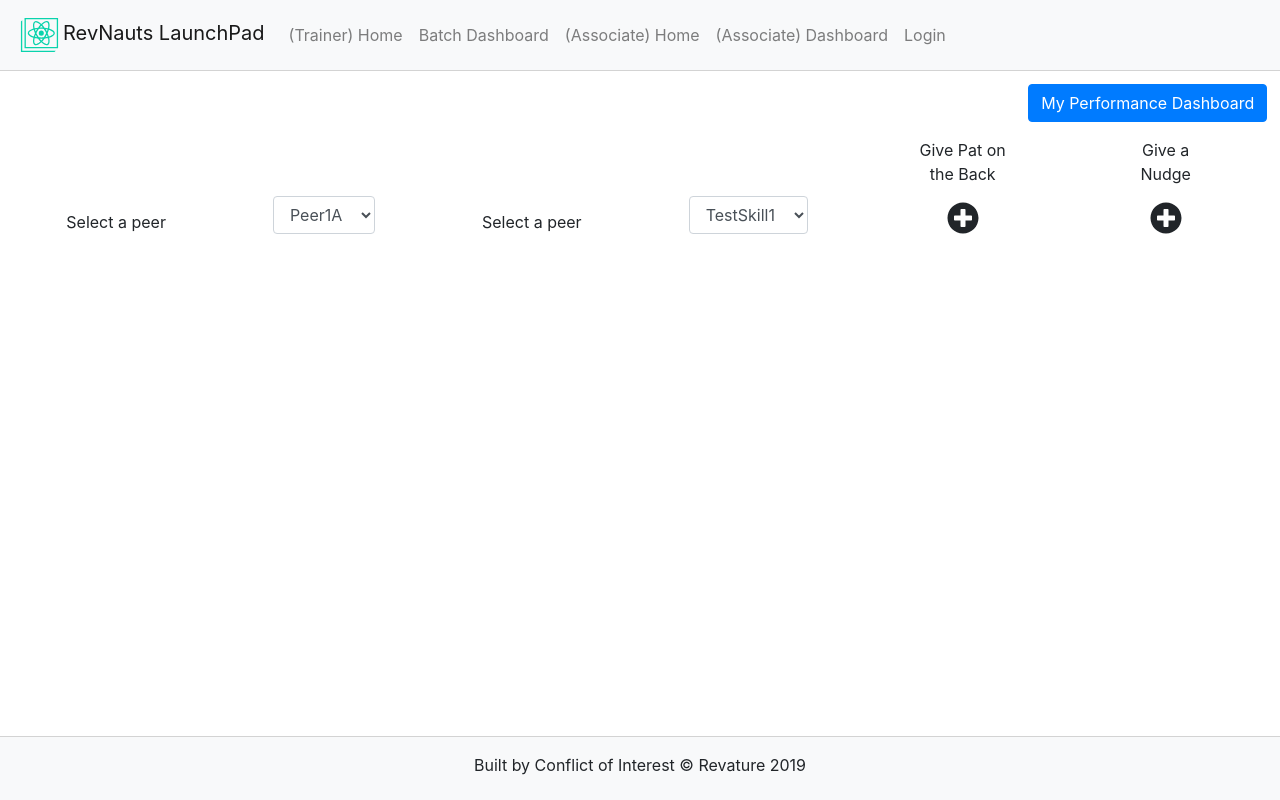
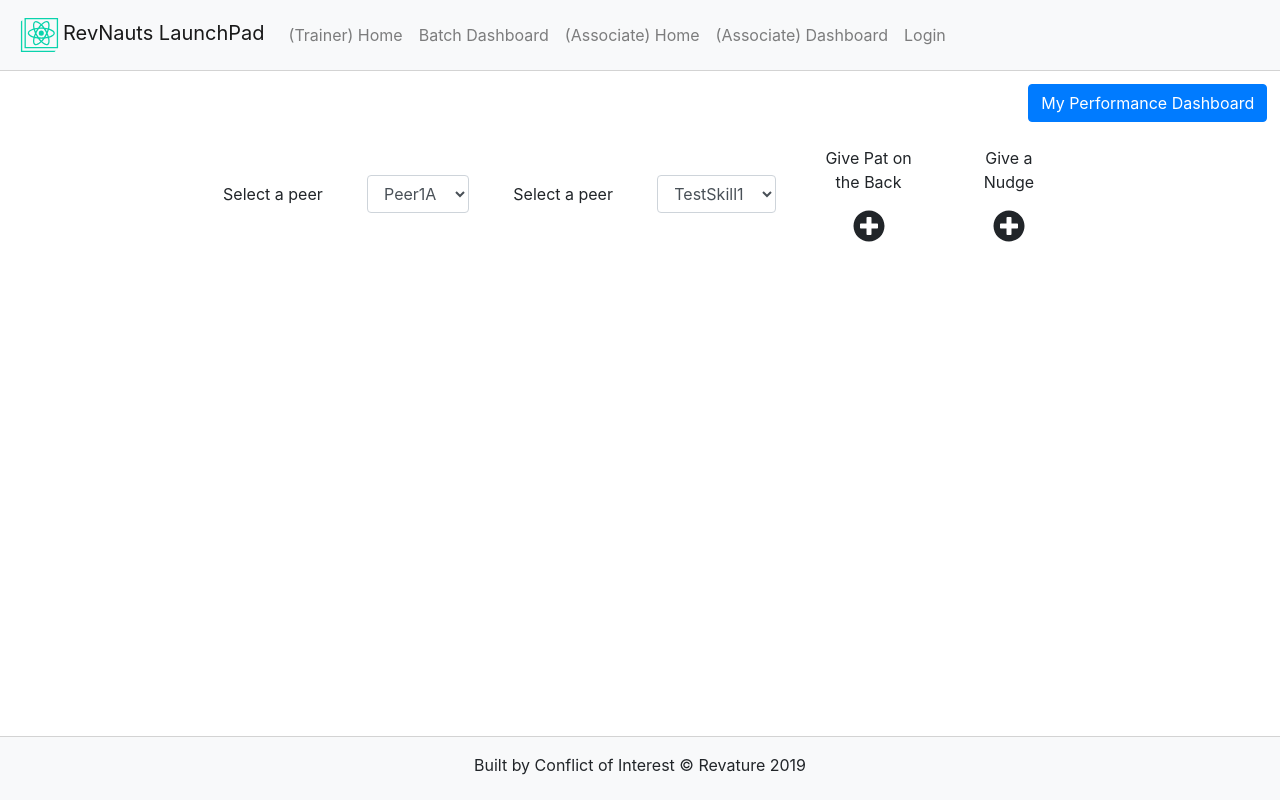
Before and after one commit to Conflict-of-Interests/coi-user-interface, a React (Create React App) app: page /associate-home in a window 1280 px wide. Built offline with nearby package versions, Linux system fonts and the light colour scheme.

Commit message:
updated some css

```diff
--- a/src/App.scss
+++ b/src/App.scss
@@ -1,3 +1,16 @@
+// Small tablets and large smartphones (landscape view)
+$screen-sm-min: 576px;
+
+// Small tablets (portrait view)
+$screen-md-min: 768px;
+
+// Tablets and small desktops
+$screen-lg-min: 992px;
+
+// Large tablets and desktops
+$screen-xl-min: 1200px;
+
+
 .App {
   text-align: center;
 }
@@ -47,6 +60,39 @@
   }
 }
 
+/***********************************
+Mixins
+************************************/
+
+// Small devices
+@mixin sm {
+  @media (min-width: #{$screen-sm-min}) {
+      @content;
+  }
+}
+
+// Medium devices
+@mixin md {
+  @media (min-width: #{$screen-md-min}) {
+      @content;
+  }
+}
+
+// Large devices
+@mixin lg {
+  @media (min-width: #{$screen-lg-min}) {
+      @content;
+  }
+}
+
+// Extra large devices
+@mixin xl {
+  @media (min-width: #{$screen-xl-min}) {
+      @content;
+  }
+}
+
+
 /************************************
 Nav
 ************************************/
@@ -80,8 +126,27 @@ Associate Home
   justify-content: space-around;
   margin-top: 1em;
   align-items: flex-end;
+  flex-wrap: wrap;
+
+  flex-direction: column;
+    align-items: center;
+
+  @include sm {
+    max-width: 100%;
+    flex-direction: row;
+  }
+
+  @include lg {
+    max-width: 70%;
+
+  }
+
   .form-group {
     margin: unset;
+  }
+
+  & > div {
+    margin: 0.5em 0;
   }
 }
 
```
